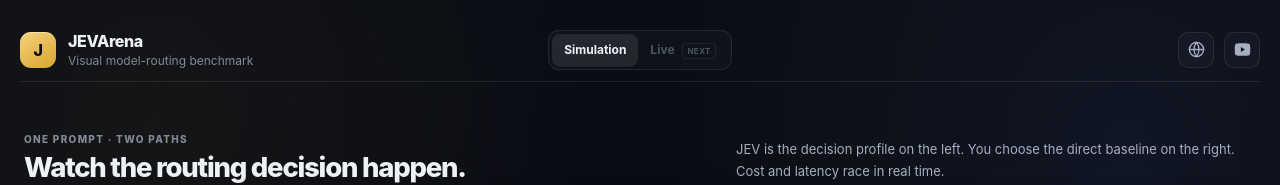
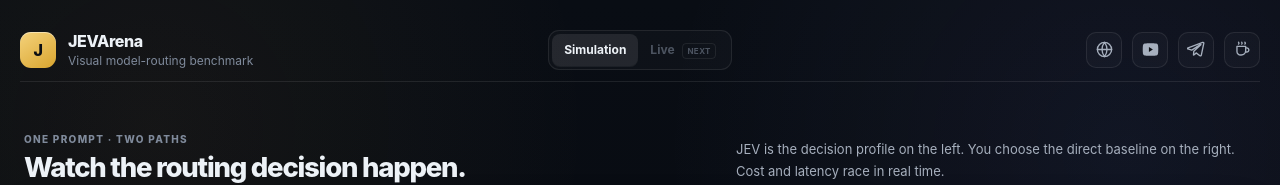
Before and after one commit to pouramin/JEVArena, a React (Vite) app: page / in a window 1280 px wide. Shown: the top 185 px of the page. Built offline with nearby package versions, Linux system fonts and the light colour scheme.

Commit message:
ui: add Telegram and Buy Me a Coffee header links

```diff
--- a/src/App.tsx
+++ b/src/App.tsx
@@ -1156,6 +1156,35 @@
               <path className="youtube-play" d="m10 15.2 5-3.2-5-3.2v6.4Z" />
             </svg>
           </a>
+          <a
+            className="external-link-button telegram-link"
+            href="https://t.me/TunneLab"
+            target="_blank"
+            rel="noreferrer"
+            aria-label="TunnelLab on Telegram"
+            title="TunnelLab on Telegram"
+          >
+            <svg viewBox="0 0 24 24" aria-hidden="true">
+              <path
+                className="telegram-shell"
+                d="M21.2 4.2 18.1 19c-.2 1-1 1.2-1.8.8l-4.8-3.5-2.3 2.2c-.3.3-.5.5-1 .5l.4-4.9 8.9-8c.4-.3-.1-.5-.6-.2L5.9 12.8 1.2 11.3c-1-.3-1-1 .2-1.5L19.8 3c.9-.3 1.6.2 1.4 1.2Z"
+              />
+            </svg>
+          </a>
+          <a
+            className="external-link-button coffee-link"
+            href="https://buymeacoffee.com/pouramin"
+            target="_blank"
+            rel="noreferrer"
+            aria-label="Buy me a coffee"
+            title="Buy me a coffee"
+          >
+            <svg viewBox="0 0 24 24" aria-hidden="true">
+              <path d="M5 8h11v5.4A5.6 5.6 0 0 1 10.4 19H9.6A4.6 4.6 0 0 1 5 14.4V8Z" />
+              <path d="M16 10h1.4a2.6 2.6 0 1 1 0 5.2H16" />
+              <path d="M7 5.2c.8-.8.8-1.6 0-2.4M11 5.2c.8-.8.8-1.6 0-2.4M15 5.2c.8-.8.8-1.6 0-2.4" />
+            </svg>
+          </a>
         </nav>
       </header>
 
```
